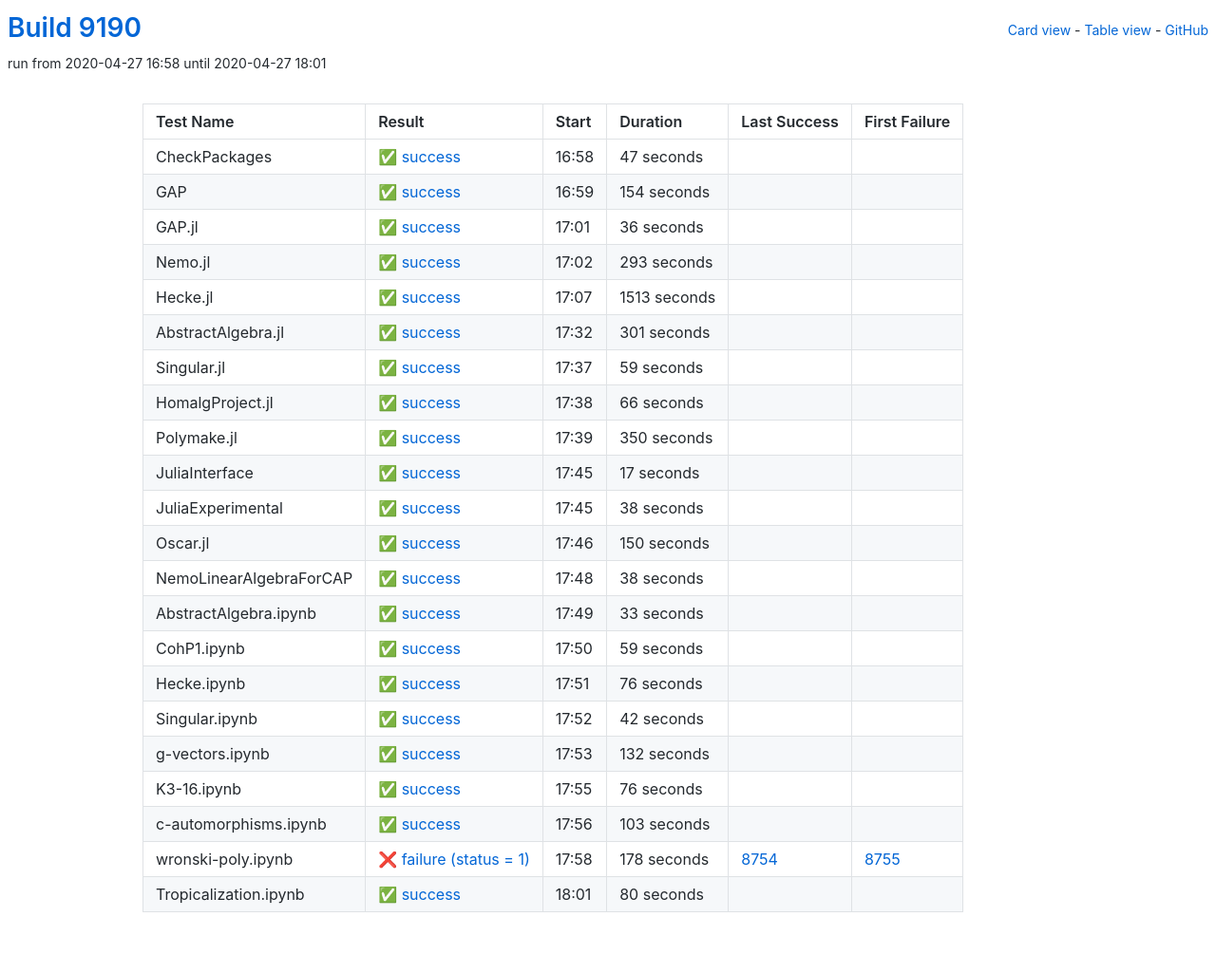
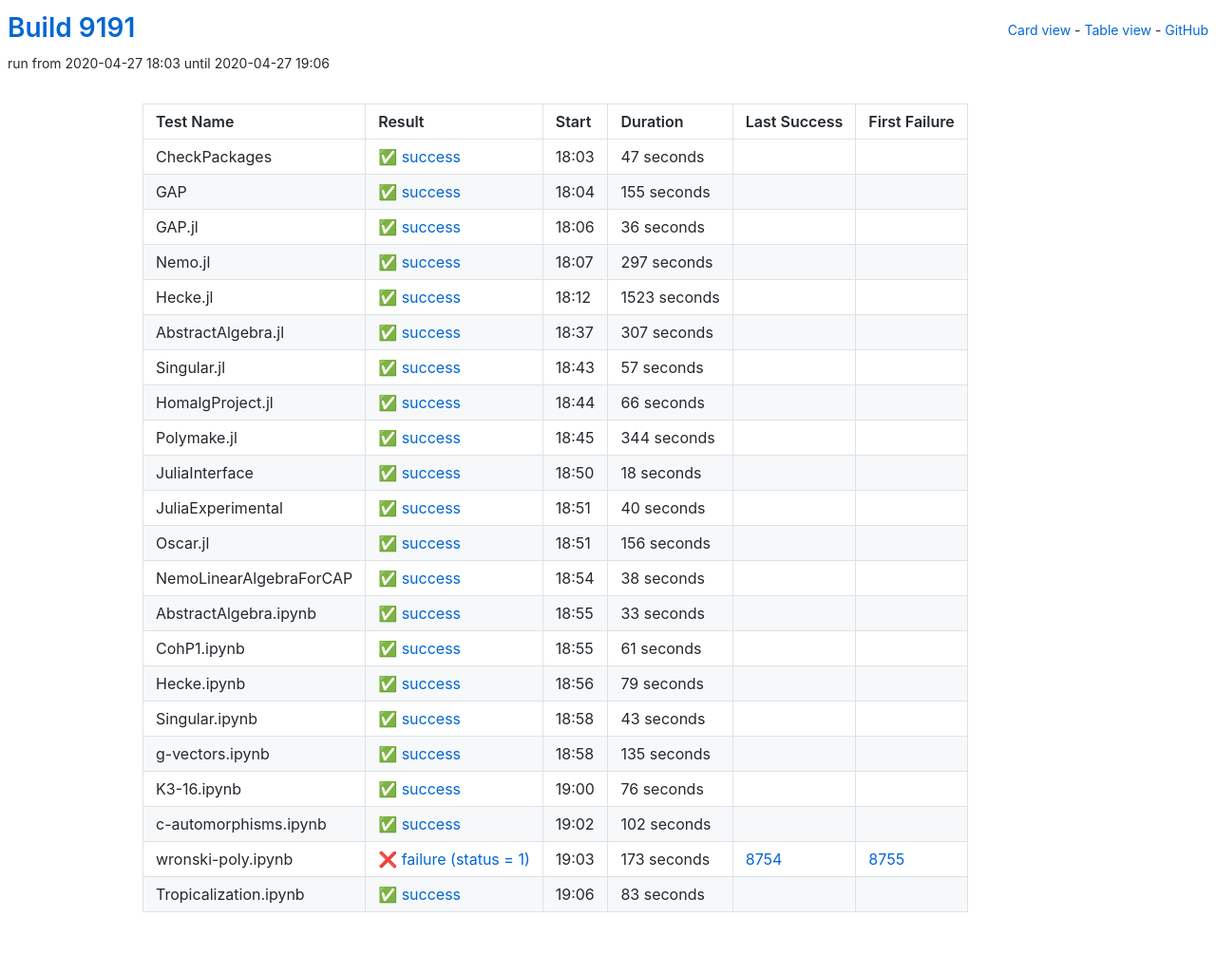
Before and after one commit to oscar-system/oscar-ci-status, a Jekyll site: the page built from table.html, in a window 1280 px wide. Shown: the whole page at 95% size. Built offline with Jekyll 4.4.1, drawn with Linux system fonts in a browser that asks for light colours.

Commit message:
Build 9191

```diff
--- a/_data/ci.yml
+++ b/_data/ci.yml
@@ -1,5 +1,5 @@
-build: 9190
-build_url: https://oscarci.mathematik.uni-kl.de/job/oscar/9190/
+build: 9191
+build_url: https://oscarci.mathematik.uni-kl.de/job/oscar/9191/
 job: oscar
 tests:
 - duration: 47
@@ -8,20 +8,20 @@
   first_failure_url: null
   last_success: false
   last_success_url: null
-  log: https://oscarci.mathematik.uni-kl.de/job/oscar/9190/artifact/logs/build-9190/CheckPackages.log
+  log: https://oscarci.mathematik.uni-kl.de/job/oscar/9191/artifact/logs/build-9191/CheckPackages.log
   name: CheckPackages
-  start: 2020-04-27 16:58
+  start: 2020-04-27 18:03
   status: success
   success: true
-- duration: 154
+- duration: 155
   exitcode: 0
   first_failure: false
   first_failure_url: null
   last_success: false
   last_success_url: null
-  log: https://oscarci.mathematik.uni-kl.de/job/oscar/9190/artifact/logs/build-9190/GAP.log
+  log: https://oscarci.mathematik.uni-kl.de/job/oscar/9191/artifact/logs/build-9191/GAP.log
   name: GAP
-  start: 2020-04-27 16:59
+  start: 2020-04-27 18:04
   status: success
   success: true
 - duration: 36
@@ -30,53 +30,53 @@
   first_failure_url: null
   last_success: false
   last_success_url: null
-  log: https://oscarci.mathematik.uni-kl.de/job/oscar/9190/artifact/logs/build-9190/GAP.jl.log
+  log: https://oscarci.mathematik.uni-kl.de/job/oscar/9191/artifact/logs/build-9191/GAP.jl.log
   name: GAP.jl
-  start: 2020-04-27 17:01
+  start: 2020-04-27 18:06
   status: success
   success: true
-- duration: 293
+- duration: 297
   exitcode: 0
   first_failure: false
   first_failure_url: null
   last_success: false
   last_success_url: null
-  log: https://oscarci.mathematik.uni-kl.de/job/oscar/9190/artifact/logs/build-9190/Nemo.jl.log
+  log: https://oscarci.mathematik.uni-kl.de/job/oscar/9191/artifact/logs/build-9191/Nemo.jl.log
   name: Nemo.jl
-  start: 2020-04-27 17:02
+  start: 2020-04-27 18:07
   status: success
   success: true
-- duration: 1513
+- duration: 1523
   exitcode: 0
   first_failure: false
   first_failure_url: null
   last_success: false
   last_success_url: null
-  log: https://oscarci.mathematik.uni-kl.de/job/oscar/9190/artifact/logs/build-9190/Hecke.jl.log
+  log: https://oscarci.mathematik.uni-kl.de/job/oscar/9191/artifact/logs/build-9191/Hecke.jl.log
   name: Hecke.jl
-  start: 2020-04-27 17:07
+  start: 2020-04-27 18:12
   status: success
   success: true
-- duration: 301
+- duration: 307
   exitcode: 0
   first_failure: false
   first_failure_url: null
   last_success: false
   last_success_url: null
-  log: https://oscarci.mathematik.uni-kl.de/job/oscar/9190/artifact/logs/build-9190/AbstractAlgebra.jl.log
+  log: https://oscarci.mathematik.uni-kl.de/job/oscar/9191/artifact/logs/build-9191/AbstractAlgebra.jl.log
   name: AbstractAlgebra.jl
-  start: 2020-04-27 17:32
+  start: 2020-04-27 18:37
   status: success
   success: true
-- duration: 59
+- duration: 57
   exitcode: 0
   first_failure: false
   first_failure_url: null
   last_success: false
   last_success_url: null
-  log: https://oscarci.mathematik.uni-kl.de/job/oscar/9190/artifact/logs/build-9190/Singular.jl.log
+  log: https://oscarci.mathematik.uni-kl.de/job/oscar/9191/artifact/logs/build-9191/Singular.jl.log
   name: Singular.jl
-  start: 2020-04-27 17:37
+  start: 2020-04-27 18:43
   status: success
   success: true
 - duration: 66
@@ -85,31 +85,53 @@
   first_failure_url: null
   last_success: false
   last_success_url: null
-  log: https://oscarci.mathematik.uni-kl.de/job/oscar/9190/artifact/logs/build-9190/HomalgProject.jl.log
+  log: https://oscarci.mathematik.uni-kl.de/job/oscar/9191/artifact/logs/build-9191/HomalgProject.jl.log
   name: HomalgProject.jl
-  start: 2020-04-27 17:38
+  start: 2020-04-27 18:44
   status: success
   success: true
-- duration: 350
+- duration: 344
   exitcode: 0
   first_failure: false
   first_failure_url: null
   last_success: false
   last_success_url: null
-  log: https://oscarci.mathematik.uni-kl.de/job/oscar/9190/artifact/logs/build-9190/Polymake.jl.log
+  log: https://oscarci.mathematik.uni-kl.de/job/oscar/9191/artifact/logs/build-9191/Polymake.jl.log
   name: Polymake.jl
-  start: 2020-04-27 17:39
+  start: 2020-04-27 18:45
   status: success
   success: true
-- duration: 17
+- duration: 18
   exitcode: 0
   first_failure: false
   first_failure_url: null
   last_success: false
   last_success_url: null
-  log: https://oscarci.mathematik.uni-kl.de/job/oscar/9190/artifact/logs/build-9190/JuliaInterface.log
+  log: https://oscarci.mathematik.uni-kl.de/job/oscar/9191/artifact/logs/build-9191/JuliaInterface.log
   name: JuliaInterface
-  start: 2020-04-27 17:45
+  start: 2020-04-27 18:50
+  status: success
+  success: true
+- duration: 40
+  exitcode: 0
+  first_failure: false
+  first_failure_url: null
+  last_success: false
+  last_success_url: null
+  log: https://oscarci.mathematik.uni-kl.de/job/oscar/9191/artifact/logs/build-9191/JuliaExperimental.log
+  name: JuliaExperimental
+  start: 2020-04-27 18:51
+  status: success
+  success: true
+- duration: 156
+  exitcode: 0
+  first_failure: false
+  first_failure_url: null
+  last_success: false
+  last_success_url: null
+  log: https://oscarci.mathematik.uni-kl.de/job/oscar/9191/artifact/logs/build-9191/Oscar.jl.log
+  name: Oscar.jl
+  start: 2020-04-27 18:51
   status: success
   success: true
 - duration: 38
@@ -118,31 +140,9 @@
   first_failure_url: null
   last_success: false
   last_success_url: null
-  log: https://oscarci.mathematik.uni-kl.de/job/oscar/9190/artifact/logs/build-9190/JuliaExperimental.log
-  name: JuliaExperimental
-  start: 2020-04-27 17:45
-  status: success
-  success: true
-- duration: 150
-  exitcode: 0
-  first_failure: false
-  first_failure_url: null
-  last_success: false
-  last_success_url: null
-  log: https://oscarci.mathematik.uni-kl.de/job/oscar/9190/artifact/logs/build-9190/Oscar.jl.log
-  name: Oscar.jl
-  start: 2020-04-27 17:46
-  status: success
-  success: true
-- duration: 38
-  exitcode: 0
-  first_failure: false
-  first_failure_url: null
-  last_success: false
-  last_success_url: null
-  log: https://oscarci.mathematik.uni-kl.de/job/oscar/9190/artifact/logs/build-9190/NemoLinearAlgebraForCAP.log
+  log: https://oscarci.mathematik.uni-kl.de/job/oscar/9191/artifact/logs/build-9191/NemoLinearAlgebraForCAP.log
   name: NemoLinearAlgebraForCAP
-  start: 2020-04-27 17:48
+  start: 2020-04-27 18:54
   status: success
   success: true
 - duration: 33
@@ -151,20 +151,53 @@
   first_failure_url: null
   last_success: false
   last_success_url: null
-  log: https://oscarci.mathematik.uni-kl.de/job/oscar/9190/artifact/logs/build-9190/AbstractAlgebra.ipynb.log
+  log: https://oscarci.mathematik.uni-kl.de/job/oscar/9191/artifact/logs/build-9191/AbstractAlgebra.ipynb.log
   name: AbstractAlgebra.ipynb
-  start: 2020-04-27 17:49
+  start: 2020-04-27 18:55
   status: success
   success: true
-- duration: 59
+- duration: 61
   exitcode: 0
   first_failure: false
   first_failure_url: null
   last_success: false
   last_success_url: null
-  log: https://oscarci.mathematik.uni-kl.de/job/oscar/9190/artifact/logs/build-9190/CohP1.ipynb.log
+  log: https://oscarci.mathematik.uni-kl.de/job/oscar/9191/artifact/logs/build-9191/CohP1.ipynb.log
   name: CohP1.ipynb
-  start: 2020-04-27 17:50
+  start: 2020-04-27 18:55
+  status: success
+  success: true
+- duration: 79
+  exitcode: 0
+  first_failure: false
+  first_failure_url: null
+  last_success: false
+  last_success_url: null
+  log: https://oscarci.mathematik.uni-kl.de/job/oscar/9191/artifact/logs/build-9191/Hecke.ipynb.log
+  name: Hecke.ipynb
+  start: 2020-04-27 18:56
+  status: success
+  success: true
+- duration: 43
+  exitcode: 0
+  first_failure: false
+  first_failure_url: null
+  last_success: false
+  last_success_url: null
+  log: https://oscarci.mathematik.uni-kl.de/job/oscar/9191/artifact/logs/build-9191/Singular.ipynb.log
+  name: Singular.ipynb
+  start: 2020-04-27 18:58
+  status: success
+  success: true
+- duration: 135
+  exitcode: 0
+  first_failure: false
+  first_failure_url: null
+  last_success: false
+  last_success_url: null
+  log: https://oscarci.mathematik.uni-kl.de/job/oscar/9191/artifact/logs/build-9191/g-vectors.ipynb.log
+  name: g-vectors.ipynb
+  start: 2020-04-27 18:58
   status: success
   success: true
 - duration: 76
@@ -173,74 +206,41 @@
   first_failure_url: null
   last_success: false
   last_success_url: null
-  log: https://oscarci.mathematik.uni-kl.de/job/oscar/9190/artifact/logs/build-9190/Hecke.ipynb.log
-  name: Hecke.ipynb
-  start: 2020-04-27 17:51
+  log: https://oscarci.mathematik.uni-kl.de/job/oscar/9191/artifact/logs/build-9191/K3-16.ipynb.log
+  name: K3-16.ipynb
+  start: 2020-04-27 19:00
   status: success
   success: true
-- duration: 42
+- duration: 102
   exitcode: 0
   first_failure: false
   first_failure_url: null
   last_success: false
   last_success_url: null
-  log: https://oscarci.mathematik.uni-kl.de/job/oscar/9190/artifact/logs/build-9190/Singular.ipynb.log
-  name: Singular.ipynb
-  start: 2020-04-27 17:52
+  log: https://oscarci.mathematik.uni-kl.de/job/oscar/9191/artifact/logs/build-9191/c-automorphisms.ipynb.log
+  name: c-automorphisms.ipynb
+  start: 2020-04-27 19:02
   status: success
   success: true
-- duration: 132
+- duration: 173
+  exitcode: 1
+  first_failure: 8755
+  first_failure_url: https://oscarci.mathematik.uni-kl.de/job/oscar/8755/
+  last_success: 8754
+  last_success_url: https://oscarci.mathematik.uni-kl.de/job/oscar/8754/
+  log: https://oscarci.mathematik.uni-kl.de/job/oscar/9191/artifact/logs/build-9191/wronski-poly.ipynb.log
+  name: wronski-poly.ipynb
+  start: 2020-04-27 19:03
+  status: failure
+  success: false
+- duration: 83
   exitcode: 0
   first_failure: false
   first_failure_url: null
   last_success: false
   last_success_url: null
-  log: https://oscarci.mathematik.uni-kl.de/job/oscar/9190/artifact/logs/build-9190/g-vectors.ipynb.log
-  name: g-vectors.ipynb
-  start: 2020-04-27 17:53
+  log: https://oscarci.mathematik.uni-kl.de/job/oscar/9191/artifact/logs/build-9191/Tropicalization.ipynb.log
+  name: Tropicalization.ipynb
+  start: 2020-04-27 19:06
   status: success
   success: true
-- duration: 76
-  exitcode: 0
-  first_failure: false
-  first_failure_url: null
-  last_success: false
-  last_success_url: null
-  log: https://oscarci.mathematik.uni-kl.de/job/oscar/9190/artifact/logs/build-9190/K3-16.ipynb.log
-  name: K3-16.ipynb
-  start: 2020-04-27 17:55
-  status: success
-  success: true
-- duration: 103
-  exitcode: 0
-  first_failure: false
-  first_failure_url: null
-  last_success: false
-  last_success_url: null
-  log: https://oscarci.mathematik.uni-kl.de/job/oscar/9190/artifact/logs/build-9190/c-automorphisms.ipynb.log
-  name: c-automorphisms.ipynb
-  start: 2020-04-27 17:56
-  status: success
-  success: true
-- duration: 178
-  exitcode: 1
-  first_failure: 8755
-  first_failure_url: https://oscarci.mathematik.uni-kl.de/job/oscar/8755/
-  last_success: 8754
-  last_success_url: https://oscarci.mathematik.uni-kl.de/job/oscar/8754/
-  log: https://oscarci.mathematik.uni-kl.de/job/oscar/9190/artifact/logs/build-9190/wronski-poly.ipynb.log
-  name: wronski-poly.ipynb
-  start: 2020-04-27 17:58
-  status: failure
-  success: false
-- duration: 80
-  exitcode: 0
-  first_failure: false
-  first_failure_url: null
-  last_success: false
-  last_success_url: null
-  log: https://oscarci.mathematik.uni-kl.de/job/oscar/9190/artifact/logs/build-9190/Tropicalization.ipynb.log
-  name: Tropicalization.ipynb
-  start: 2020-04-27 18:01
-  status: success
-  success: true
```
Also changed, not shown: README.md.
